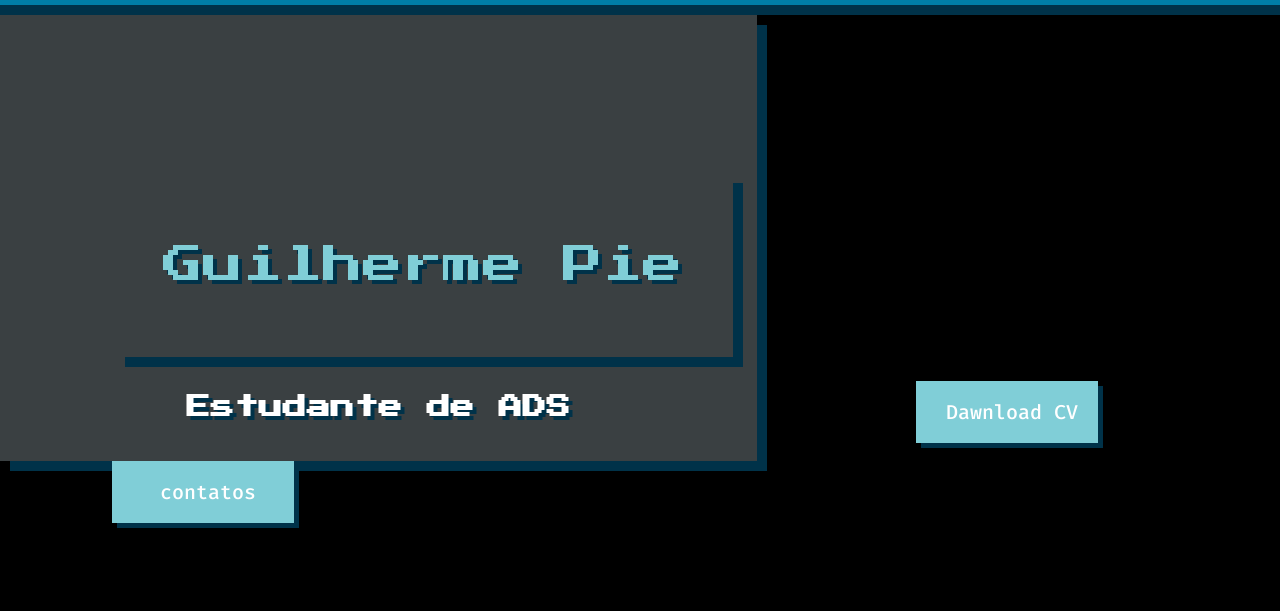
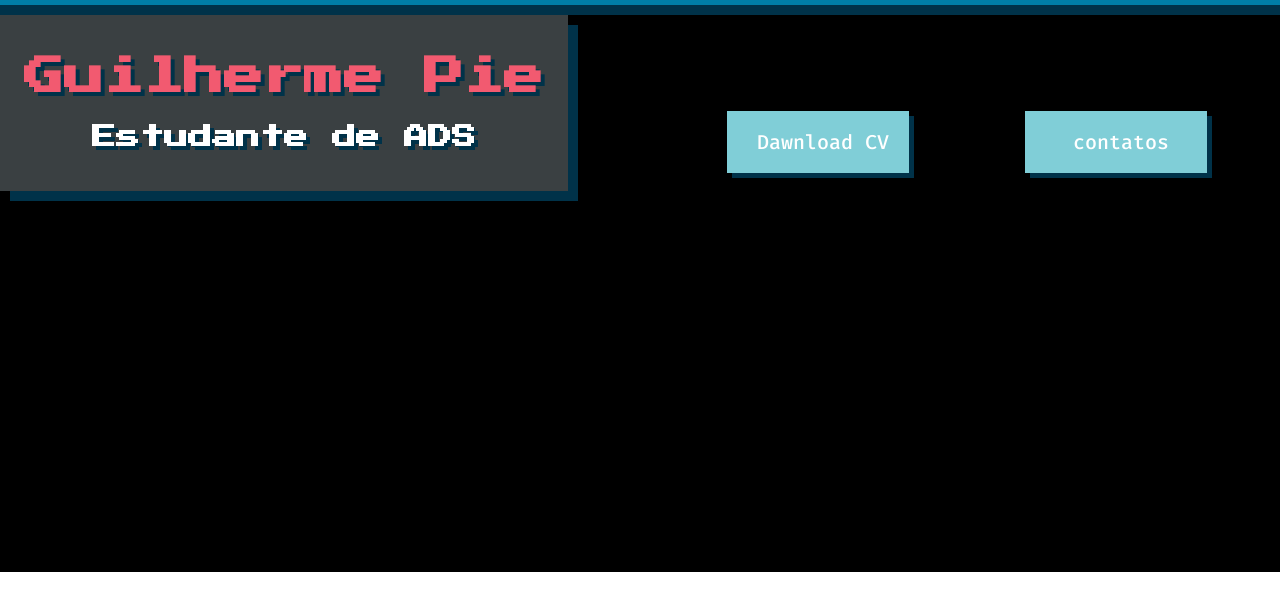
Before and after one commit to Guilherme0120/HTML_CSS, a plain HTML site: page index.html in a window 1280 px wide. Shown: the part 103-714 px from the top of the page. Drawn offline with Linux system fonts and the light colour scheme.

Commit message:
new title

```diff
--- a/css/components/title.css
+++ b/css/components/title.css
@@ -1,23 +1,8 @@
 #nome{
-    display: inline-block;
-    background-color: #3A4042;
-    padding-top: 72px;
-    padding-bottom: 72px;
-    padding-left: 48px;
-    padding-right: 50px;
-    box-shadow: 10px 10px 0px #003249;
-    margin-right: 0px;
-    color: #80CED7;
-
-    font-family: "press start 2P";
-    font-style: normal;
-    font-weight: normal;
     font-size: 40px;
-    line-height: 40px;
-
-    margin-top: 116px;
-    margin-left: 91px;
-    margin-bottom: 38px;
-
+    font-family: "press start 2P", sans-serif;
     text-shadow: 4px 4px 0px #003249;
+    color: #F25A70;
+    text-align: inherit;
+    margin-bottom: 28px;
 }
```
